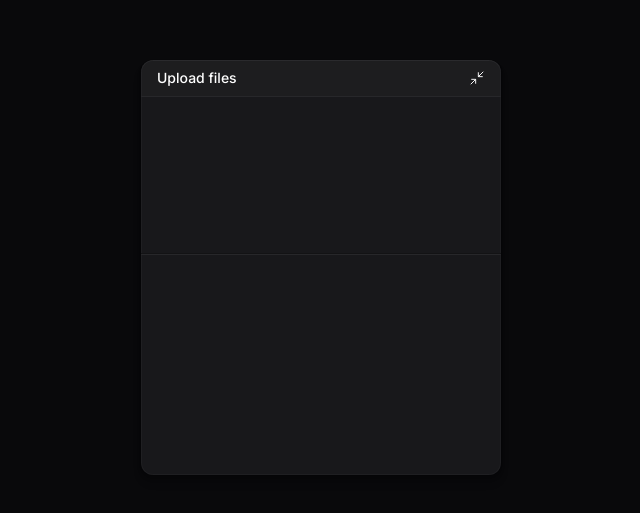
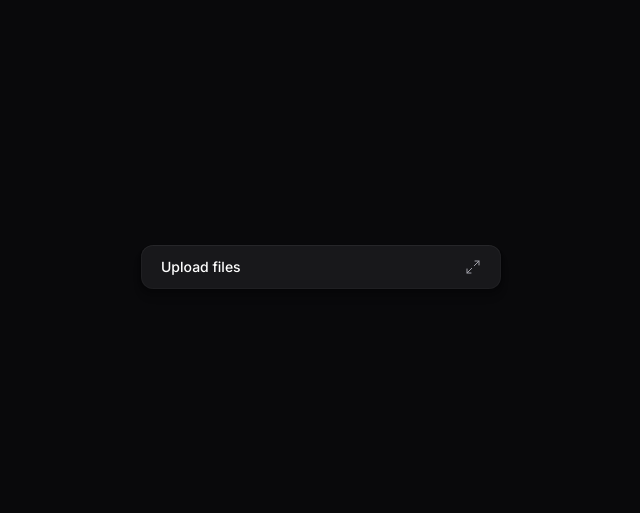
Before and after one commit to devnunes/tech_360, a React (Vite) app in the folder web/: page / in a window 1280 px wide. Shown: the part 133-646 px from the top of the page, without its empty margins (319-959 px from the left). Built offline with nearby package versions, Linux system fonts and the light colour scheme.

Commit message:
Widget collapsible behaviour

```diff
--- a/web/package.json
+++ b/web/package.json
@@ -10,9 +10,11 @@
     "preview": "vite preview"
   },
   "dependencies": {
+    "@radix-ui/react-collapsible": "^1.1.3",
     "lucide-react": "^0.485.0",
     "react": "^19.0.0",
-    "react-dom": "^19.0.0"
+    "react-dom": "^19.0.0",
+    "tailwind-variants": "^1.0.0"
   },
   "devDependencies": {
     "@eslint/js": "^9.21.0",
--- /dev/null
+++ b/web/src/components/ui/button.tsx
@@ -0,0 +1,24 @@
+import { ComponentProps } from "react";
+import { tv, type VariantProps } from "tailwind-variants";
+
+const buttonVariants = tv({
+  base: 'text-zinc-400 rounded-lg hover:text-zinc-100 hover:bg-zinc-800 disabled:opacvity-50 disabled:pointer-events-none',
+
+  variants: {
+    size: {
+      default: 'px-3 py-2',
+      icon: 'p-2',
+      'icon-sm': 'p-1',
+    }
+  },
+
+  defaultVariants: {
+    size: 'default',
+  },
+})
+
+export function Button({ size, className, ...props}: ComponentProps<"button"> & VariantProps<typeof buttonVariants>) {
+  return (
+    <button className={buttonVariants({ size, className})} {...props}/>
+  )
+}
--- a/web/src/components/upload-widget-header.tsx
+++ b/web/src/components/upload-widget-header.tsx
@@ -1,12 +1,17 @@
 import { Minimize2 } from "lucide-react";
+import { Button } from "./ui/button";
+import * as Collapsible from "@radix-ui/react-collapsible";
 
 export function UploadWidgetHeader() {
   return (
     <div className="w-full p-4 py-2 bg-white/2 border-zinc-800 border-b flex items-center justify-between">
       <span className="text-sm font-medium">Upload files</span>
-        <button>
+
+      <Collapsible.Trigger>
+        <Button size="icon" className="-mr-2">
           <Minimize2 strokeWidth={1.5} className="size-4 text-zinc-100" />
-        </button>
+        </Button>
+      </Collapsible.Trigger>
     </div>
   );
 }
--- /dev/null
+++ b/web/src/components/upload-widget-minimized-button.tsx
@@ -0,0 +1,12 @@
+import * as Collapsible from "@radix-ui/react-collapsible";
+import { Maximize2 } from "lucide-react";
+
+export function UploadWidgetMinimizedButton() {
+  return (
+    <Collapsible.Trigger className="group w-full pg-white/2 py-3 px-5 flex items-center justify-between">
+      <span className="text-sm font-medium">Upload files</span>
+
+      <Maximize2 strokeWidth={1.5} className="size-4 text-zinc-400 group-hover:text-zinc-100" />
+    </Collapsible.Trigger>
+  )
+}
--- a/web/src/components/upload-widget.tsx
+++ b/web/src/components/upload-widget.tsx
@@ -1,10 +1,19 @@
 import { UploadWidgetHeader } from "./upload-widget-header";
 import { UploadWidgetDropzone } from "./upload-widget-dropzone";
 import { UploadWidgetUploadList } from "./upload-widget-upload-list";
+import * as Collapsible from "@radix-ui/react-collapsible";
+import { useState } from "react";
+import { UploadWidgetMinimizedButton } from "./upload-widget-minimized-button";
 
 export function UploadWidget() {
+  const [isWidgetOpen, setWidgetOpen] = useState(false);
   return (
-    <div className="bg-zinc-900 w-full max-w-[360px] overflow-hidden rounded-xl shadow-shape">
+    <Collapsible.Root onOpenChange={setWidgetOpen}>
+      <div className="bg-zinc-900 w-[360px] overflow-hidden rounded-xl shadow-shape">
+
+        {!isWidgetOpen && <UploadWidgetMinimizedButton />}
+
+        <Collapsible.Content>
           <UploadWidgetHeader />
 
           <div className="flex flex-col gap-4 py-3">
@@ -14,6 +23,8 @@
 
             <UploadWidgetUploadList />
           </div>
+        </Collapsible.Content>
       </div>
+    </Collapsible.Root>
   );
 }
```
Also changed, not shown: 1 other file (tests, documents, lock files or other folders). Lines whose indentation alone changed are shown as unchanged.
